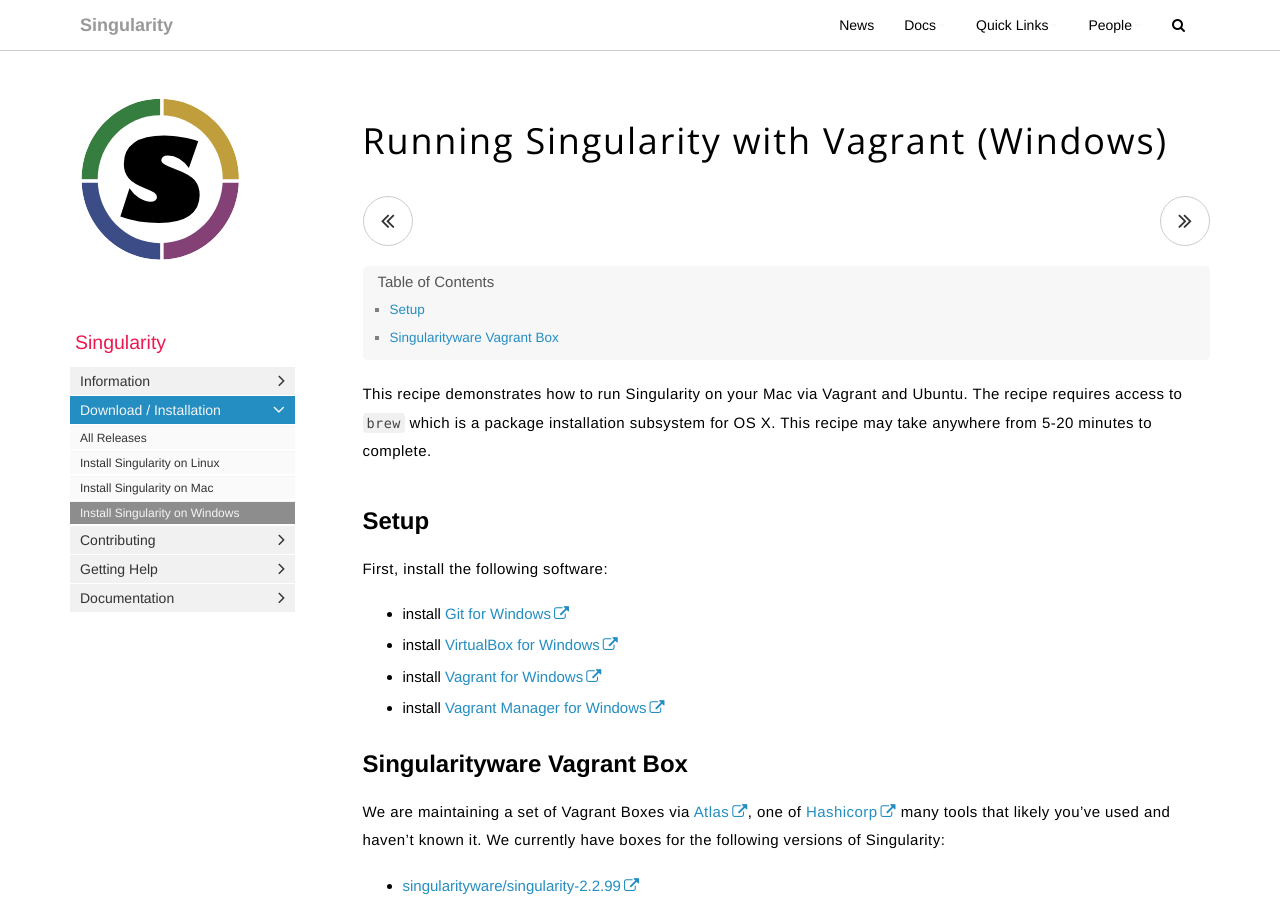
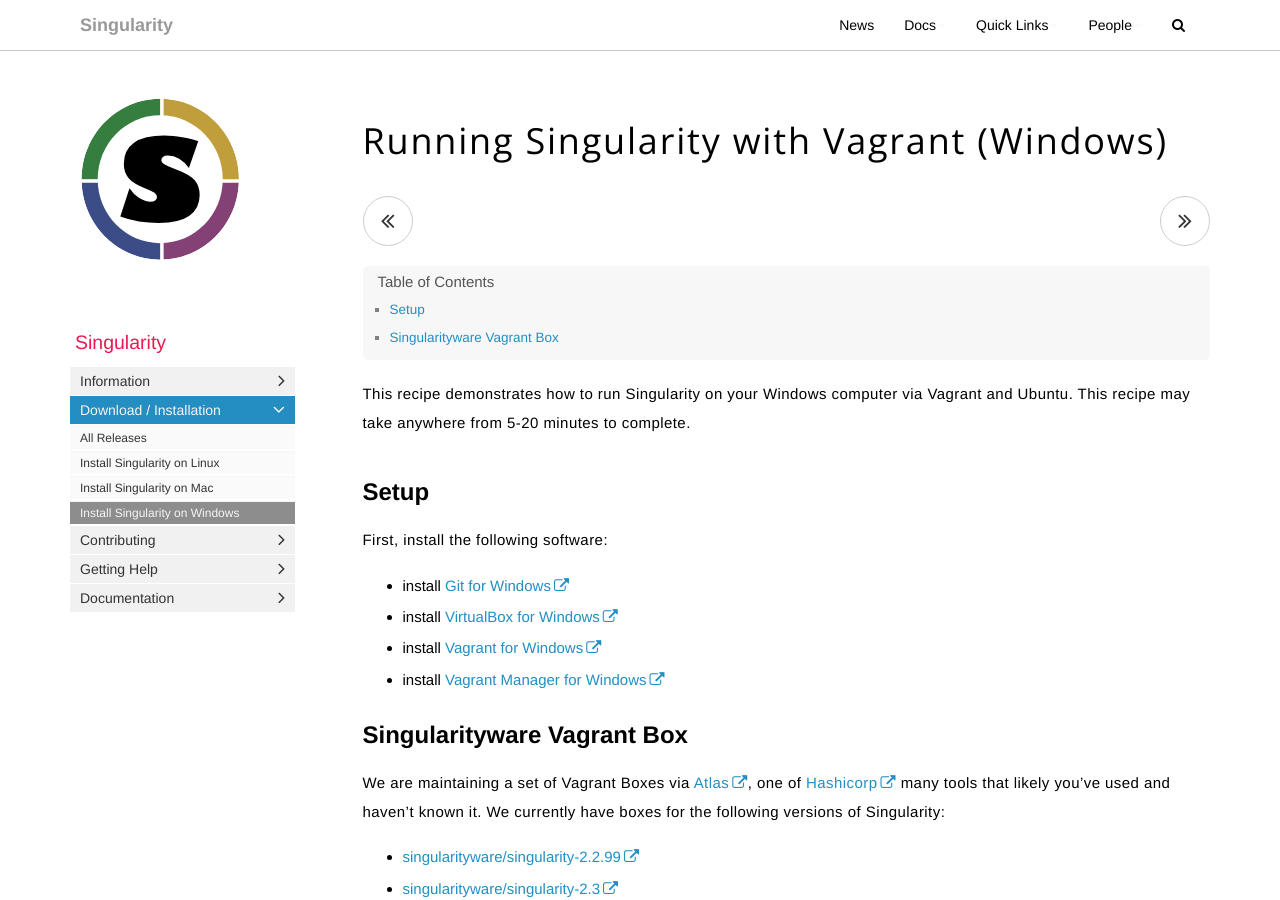
Before and after one commit to singularityware/singularityware.github.io, a Jekyll site: the page built from pages/docs/install/install-windows.md, in a window 1280 px wide and 900 px high. Built offline with Jekyll 4.4.1, drawn with Linux system fonts in a browser that asks for light colours; nearby versions of some CDN libraries; comment, search, counter and statistics services are not loaded.

Commit message:
Update install-windows.md

```diff
--- a/pages/docs/install/install-windows.md
+++ b/pages/docs/install/install-windows.md
@@ -6,7 +6,7 @@
 ---
 
 
-This recipe demonstrates how to run Singularity on your Mac via Vagrant and Ubuntu. The recipe requires access to `brew` which is a package installation subsystem for OS X. This recipe may take anywhere from 5-20 minutes to complete.
+This recipe demonstrates how to run Singularity on your Windows computer via Vagrant and Ubuntu. This recipe may take anywhere from 5-20 minutes to complete.
 
 ## Setup
 
```
